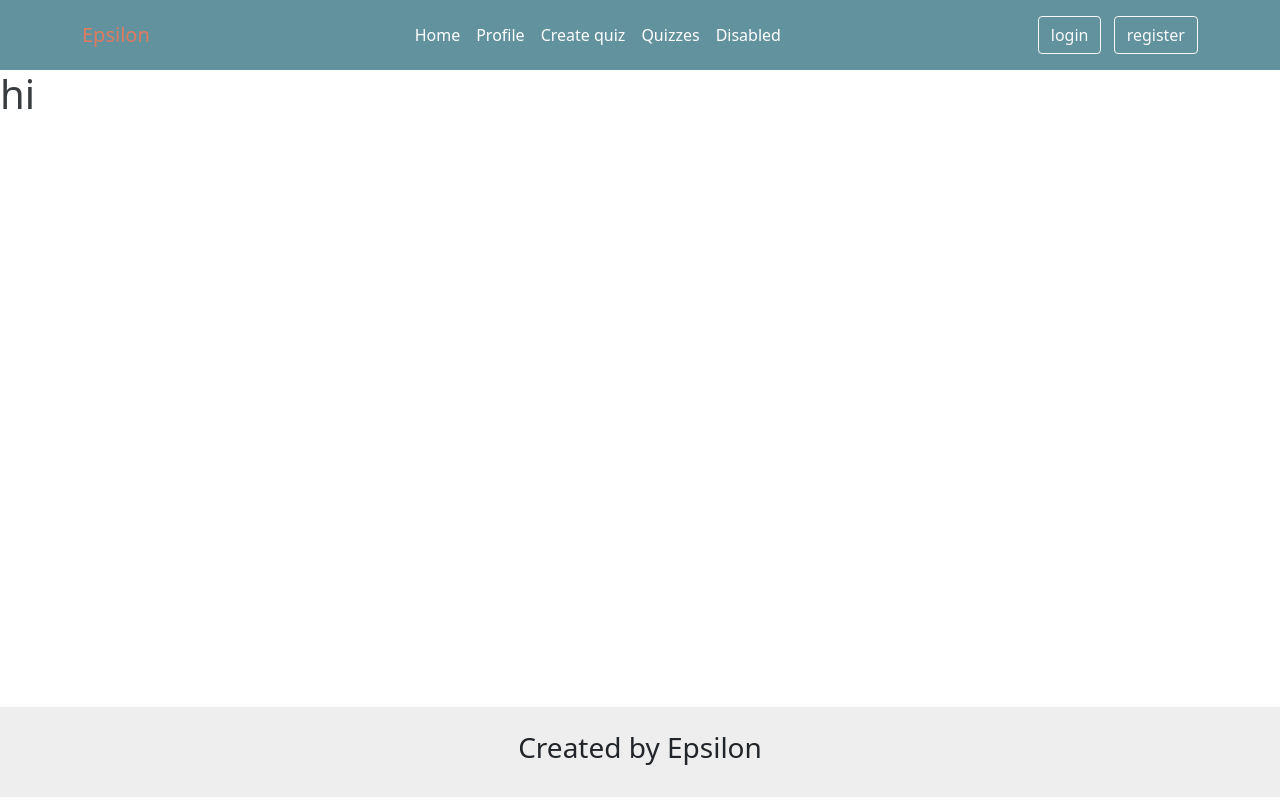
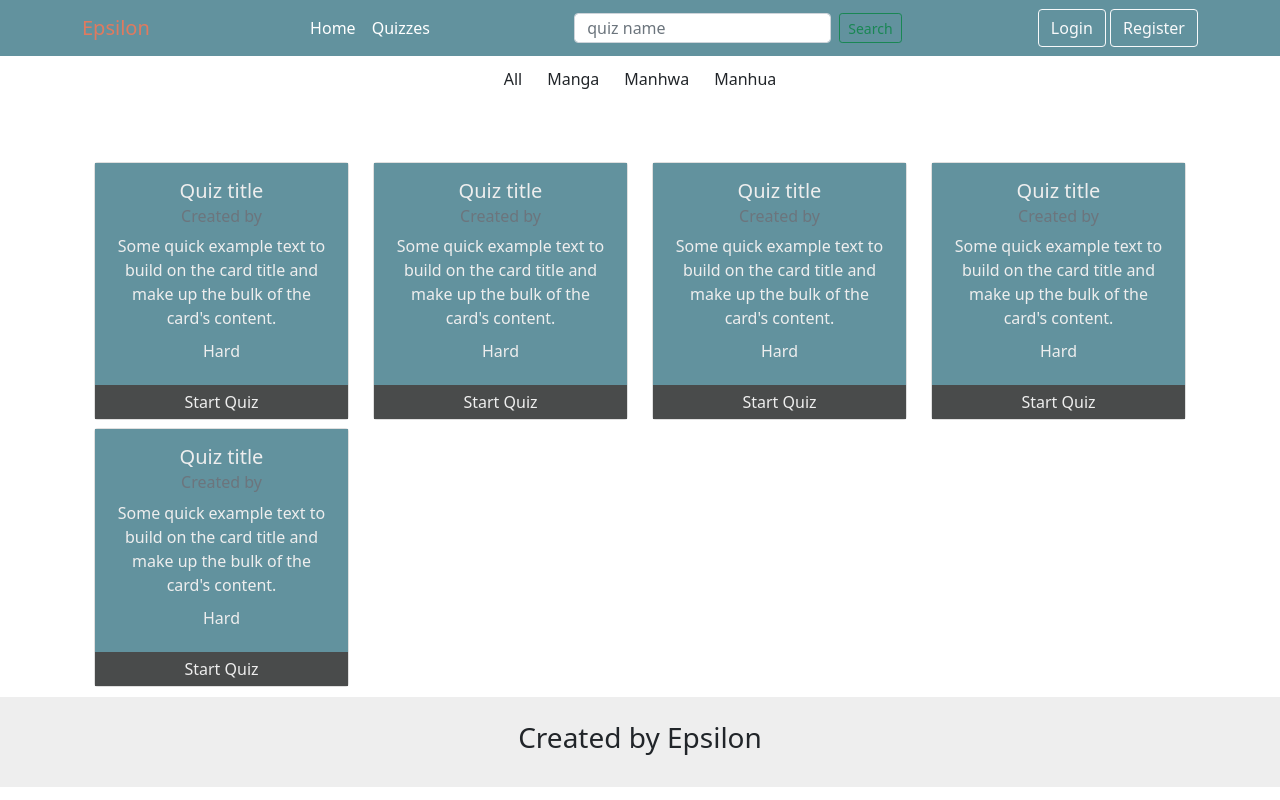
Before and after one commit to x3bodee/Quiz-project, a Django app: template quiz/templates/quiz/quizlist.html in a window 1280 px wide. Run offline with Django 3.2, Linux system fonts and the light colour scheme; the template is opened without the code that fills it, so the values that code supplies are empty; parts of the project's set-up code (start-up, migrations or seed data) failed here and were passed over.

Commit message:
create and design quizlist by abdullah & mona

```diff
--- /dev/null
+++ b/quiz/static/css/quizlist.css
@@ -0,0 +1,39 @@
+.contai{
+    margin-bottom: 10px;
+}
+
+.card-body{
+    background-color: #62929E;
+    color: #eeeeee;
+}
+
+#hard{
+    /* color: rgb(255, 184, 184) */
+    /* color: red; */
+    color: #eeeeee;
+}
+
+#med{
+    /* color: rgb(239, 255, 169); */
+    /* color: yellow; */
+    color: #eeeeee;
+}
+
+#easy{
+    color: rgb(175, 253, 189);
+    /* color: green; */
+    color: #eeeeee;
+}
+
+.none-link{
+    text-decoration: none;
+}
+
+.btnn{
+    bottom: 0;
+    width: 100%;
+    cursor: pointer;
+    background-color: #494b4b;
+    color: #eeeeee;
+    padding: 5px 10px;
+}
--- /dev/null
+++ b/quiz/static/js/filter.js
@@ -0,0 +1,18 @@
+let bt = $(".btn-classified");
+
+// add background color if the button selected
+$(".btn-group > button").on("click", function() {
+
+  $(".btn-group > button").removeClass("btn-select")
+
+  $(this).addClass("btn-select")
+
+});
+
+// init Isotope
+let grid = $('.grid').isotope({});
+  // filter items on button click
+  $('.filter-button-group').on( 'click', 'button', function() {
+    let filterValue = $(this).attr('data-filter');
+    grid.isotope({ filter: filterValue });
+  });
--- a/quiz/templates/base.html
+++ b/quiz/templates/base.html
@@ -37,23 +37,23 @@
           <li class="nav-item">
             <a style="color:#fff ;" class="nav-link active " aria-current="page" href="">Home</a>
           </li>
-          <li class="nav-item">
-            <a style="color:#fff ;" class="nav-link" href="">Profile</a>
-          </li>
-          <li class="nav-item">
-            <a style="color:#fff ;" class="nav-link" href="">Create quiz</a>
-          </li>
+          <!-- <li class="nav-item">
+            <a style="color:#fff ;" class="nav-link" href="">Create Quiz</a>
+          </li> -->
           <li class="nav-item">
             <a style="color:#fff ;" class="nav-link" href="">Quizzes</a>
           </li>
 
-          <li class="nav-item">
-            <a style="color:#fff ;" class="nav-link disabled" href="#" tabindex="-1" aria-disabled="true">Disabled</a>
-          </li>
         </ul>
+        <form class="d-flex" style="height: 30px;">
+          <input class="form-control me-2" type="search" placeholder="quiz name" aria-label="Search" >
+          <button class="btn btn-outline-success btn-sm" type="submit">Search</button>
+        </form>
         <div>
-            <a href="/login" class="btn btn-outline-light m-2">login</a>
-            <a class="btn btn-outline-light"> register</a>
+            <a href="/login" class="btn btn-outline-light">Login</a>
+            <a class="btn btn-outline-light"> Register</a>
+            <!-- <a class="btn btn-outline-light"> Logout</a>
+            <a class="btn btn-outline-light"> Profile</a> -->
         </div>
 
       </div>
@@ -73,6 +73,8 @@
       <h3 class="text-center" > Created by Epsilon</h3>
 </footer>
 
+
+
 </body>
 
 </html>
--- a/quiz/templates/quiz/quizlist.html
+++ b/quiz/templates/quiz/quizlist.html
@@ -1,6 +1,123 @@
 {% extends 'base.html' %}
+{% load static %}
 {% block content %}
 
-<h1>hi</h1>
+<head>
+    <link rel="stylesheet" href="{% static 'css/quizlist.css' %}">
+</head>
+
+<div class="container contai">
+
+    <!-- button row-->
+    <div class="row mt-1">
+        <div class="col-12 col-md-6 col-xl-4 mx-auto text-center">
+            <div class="btn-group mb-5 flex-wrap button-group
+             filter-button-group" role="group">
+
+             <button type="button" class="btn btn-classified" data-filter="*">All</button>
+             <button type="button" class="btn btn-classified" data-filter=".hard">Manga</button>
+             <button type="button" class="btn btn-classified" data-filter=".mid">Manhwa</button>
+             <button type="button" class="btn btn-classified" data-filter=".easy">Manhua</button>
+
+            </div>
+        </div>
+      </div>
+    <!-- end button row-->
+    <div class="row grid mt-2 text-center mx-auto" >
+
+
+        <!-- start of quiz -->
+        <div class="col-12  col-xs-6 col-md-4 col-xl-3 mt-2 manga" >
+            <div class="card"  >
+                <div class="card-body">
+                  <h5 class="card-title">Quiz title</h5>
+                  <h6 class="card-subtitle mb-2 text-muted">Created by</h6>
+                  <p class="card-text">Some quick example text to build on the card title and make up the bulk of the card's content.</p>
+                  <h6 class="card-subtitle mb-2  " id="easy">Hard</h6>
+                  <!-- <a href="#" class="card-link">Start Quiz</a> -->
+                </div>
+                <a class="none-link" href="http://google.com"><div class="btnn">Start Quiz</div></a>
+
+              </div>
+        </div>
+        <!-- end of quiz -->
+
+        <!-- start of quiz -->
+        <div class="col-12  col-xs-6 col-md-4 col-xl-3 mt-2 manga" >
+            <div class="card"  >
+                <div class="card-body">
+                  <h5 class="card-title">Quiz title</h5>
+                  <h6 class="card-subtitle mb-2 text-muted">Created by</h6>
+                  <p class="card-text">Some quick example text to build on the card title and make up the bulk of the card's content.</p>
+                  <h6 class="card-subtitle mb-2  " id="easy">Hard</h6>
+                  <!-- <a href="#" class="card-link">Start Quiz</a> -->
+                </div>
+                <a class="none-link" href="http://google.com"><div class="btnn">Start Quiz</div></a>
+
+              </div>
+        </div>
+        <!-- end of quiz -->
+
+                <!-- start of quiz -->
+                <div class="col-12  col-xs-6 col-md-4 col-xl-3 mt-2 manga" >
+                    <div class="card"  >
+                        <div class="card-body">
+                          <h5 class="card-title">Quiz title</h5>
+                          <h6 class="card-subtitle mb-2 text-muted">Created by</h6>
+                          <p class="card-text">Some quick example text to build on the card title and make up the bulk of the card's content.</p>
+                          <h6 class="card-subtitle mb-2  " id="easy">Hard</h6>
+                          <!-- <a href="#" class="card-link">Start Quiz</a> -->
+                        </div>
+                        <a class="none-link" href="http://google.com"><div class="btnn">Start Quiz</div></a>
+
+                      </div>
+                </div>
+                <!-- end of quiz -->
+
+                        <!-- start of quiz -->
+        <div class="col-12  col-xs-6 col-md-4 col-xl-3 mt-2 manga" >
+            <div class="card"  >
+                <div class="card-body">
+                  <h5 class="card-title">Quiz title</h5>
+                  <h6 class="card-subtitle mb-2 text-muted">Created by</h6>
+                  <p class="card-text">Some quick example text to build on the card title and make up the bulk of the card's content.</p>
+                  <h6 class="card-subtitle mb-2  " id="easy">Hard</h6>
+                  <!-- <a href="#" class="card-link">Start Quiz</a> -->
+                </div>
+                <a class="none-link" href="http://google.com"><div class="btnn">Start Quiz</div></a>
+
+              </div>
+        </div>
+        <!-- end of quiz -->
+
+
+                <!-- start of quiz -->
+                <div class="col-12  col-xs-6 col-md-4 col-xl-3 mt-2 manga" >
+                    <div class="card"  >
+                        <div class="card-body">
+                          <h5 class="card-title">Quiz title</h5>
+                          <h6 class="card-subtitle mb-2 text-muted">Created by</h6>
+                          <p class="card-text">Some quick example text to build on the card title and make up the bulk of the card's content.</p>
+                          <h6 class="card-subtitle mb-2  " id="easy">Hard</h6>
+                          <!-- <a href="#" class="card-link">Start Quiz</a> -->
+                        </div>
+                        <a class="none-link" href="http://google.com"><div class="btnn">Start Quiz</div></a>
+
+                      </div>
+                </div>
+                <!-- end of quiz -->
+
+
+
+
+
+    </div>
+</div>
+
+
+<script src="https://code.jquery.com/jquery-3.6.0.min.js"
+            integrity="sha256-/xUj+3OJU5yExlq6GSYGSHk7tPXikynS7ogEvDej/m4=" crossorigin="anonymous"></script>
+
+<script src="{% static 'js/filter.js' %}"></script>
 
 {% endblock  %}
--- a/quiz/urls.py
+++ b/quiz/urls.py
@@ -5,5 +5,5 @@ from django.conf import settings
 
 urlpatterns = [
     path('' , views.home , name= "home" ),
-    path('' , views.quizlist , name= "quizlist" ),
+    path('quizlist/' , views.quizlist , name= "quizlist" ),
 ]
--- a/quiz/views.py
+++ b/quiz/views.py
@@ -5,6 +5,6 @@ def home(request):
 
     return  render(request,'home.html' , {})
 
-def home(request):
+def quizlist(request):
 
     return  render(request,'quiz/quizlist.html' , {})
```
